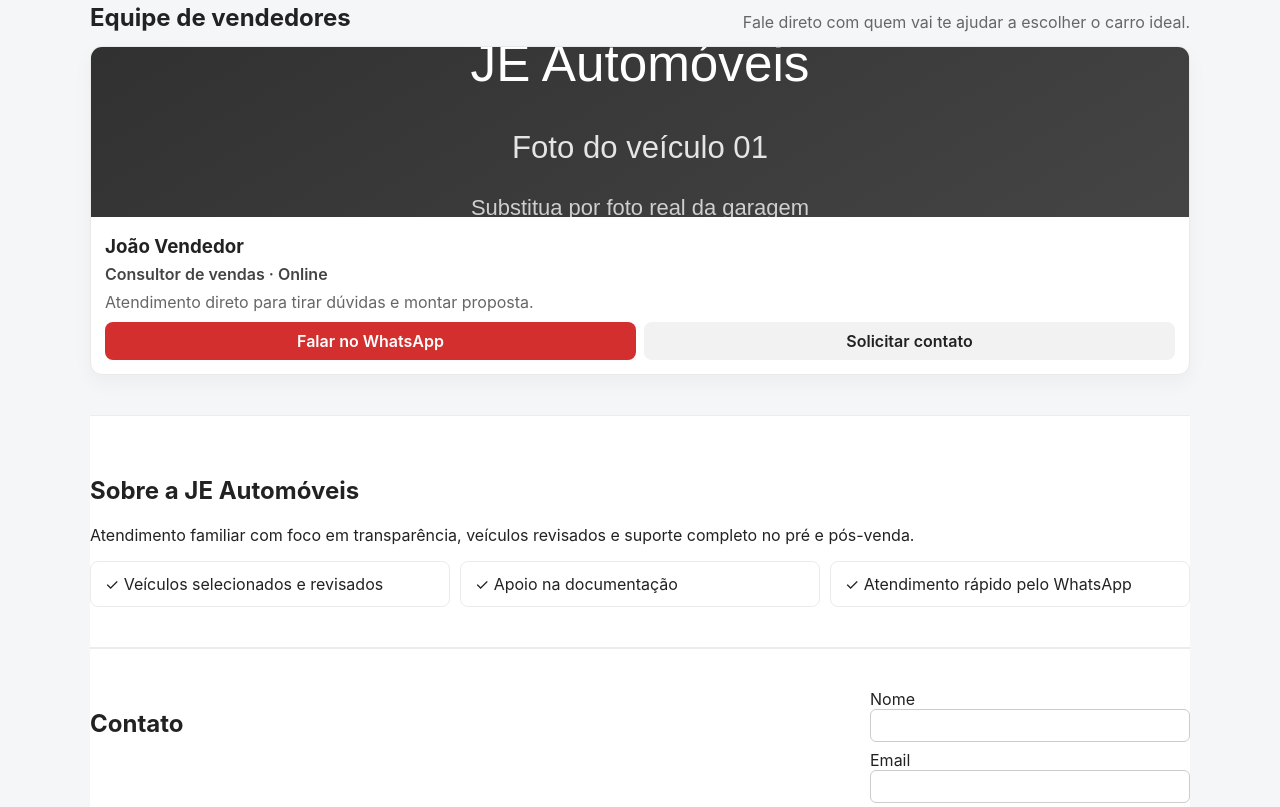
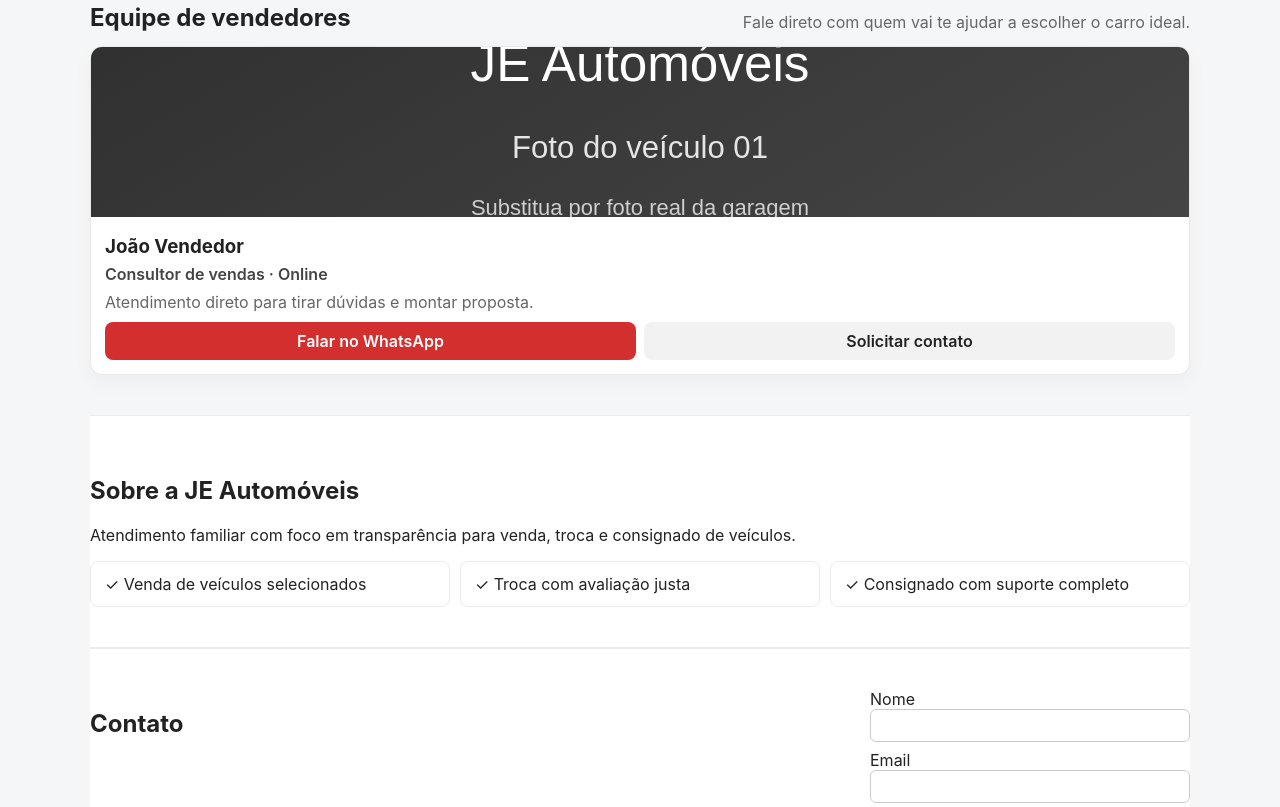
Before and after one commit to cunha995/je-automoveis, a plain HTML site: page index.html in a window 1280 px wide. Shown: the part 1271-2078 px from the top of the page. Drawn offline with Linux system fonts and the light colour scheme; no server answers.

Commit message:
chore: remover oficina e focar em venda troca consignado

```diff
--- a/index.html
+++ b/index.html
@@ -3,8 +3,8 @@
 <head>
   <meta charset="utf-8">
   <meta name="viewport" content="width=device-width, initial-scale=1">
-  <title>JE Automóveis — Oficina e Vendas</title>
-  <meta name="description" content="JE Automóveis — serviços automotivos, manutenção, revisão e vendas de veículos.">
+  <title>JE Automóveis — Venda, Troca e Consignado</title>
+  <meta name="description" content="JE Automóveis — venda, troca e consignado de veículos com atendimento especializado.">
   <link rel="stylesheet" href="styles.css">
 </head>
 <body>
@@ -33,7 +33,7 @@
   <main>
     <section class="hero">
       <div class="container hero-inner">
-        <p class="eyebrow">Loja e Oficina</p>
+        <p class="eyebrow">Venda • Troca • Consignado</p>
         <h1>Carros revisados, prontos para você sair dirigindo</h1>
         <p>Confira os veículos disponíveis, com fotos, informações principais e atendimento direto pelo WhatsApp.</p>
         <div class="hero-actions">
@@ -61,7 +61,7 @@
 
     <section id="sobre" class="section alt container">
       <h2 id="aboutTitle">Sobre a JE Automóveis</h2>
-      <p id="aboutText">Atendimento familiar com foco em transparência, veículos revisados e suporte completo no pré e pós-venda.</p>
+      <p id="aboutText">Atendimento familiar com foco em transparência para venda, troca e consignado de veículos.</p>
       <div id="aboutHighlights" class="highlights">
         <div class="highlight-item">✓ Veículos selecionados e revisados</div>
         <div class="highlight-item">✓ Apoio na documentação</div>
--- a/scripts.js
+++ b/scripts.js
@@ -84,11 +84,11 @@ let bannerIntervalId = null;
 
 const fallbackSiteSettings = {
   aboutTitle: 'Sobre a JE Automóveis',
-  aboutText: 'Atendimento familiar com foco em transparência, veículos revisados e suporte completo no pré e pós-venda.',
+  aboutText: 'Atendimento familiar com foco em transparência para venda, troca e consignado de veículos.',
   aboutHighlights: [
-    'Veículos selecionados e revisados',
-    'Apoio na documentação',
-    'Atendimento rápido pelo WhatsApp',
+    'Venda de veículos selecionados',
+    'Troca com avaliação justa',
+    'Consignado com suporte completo',
   ],
   storeAddress: 'Rua Exemplo, 123 — Sua Cidade',
   storePhone: '(00) 0 0000-0000',
```
Also changed, not shown: backend/data/site-settings.json (+4 -4 lines), backend/index.js (+4 -4 lines).
